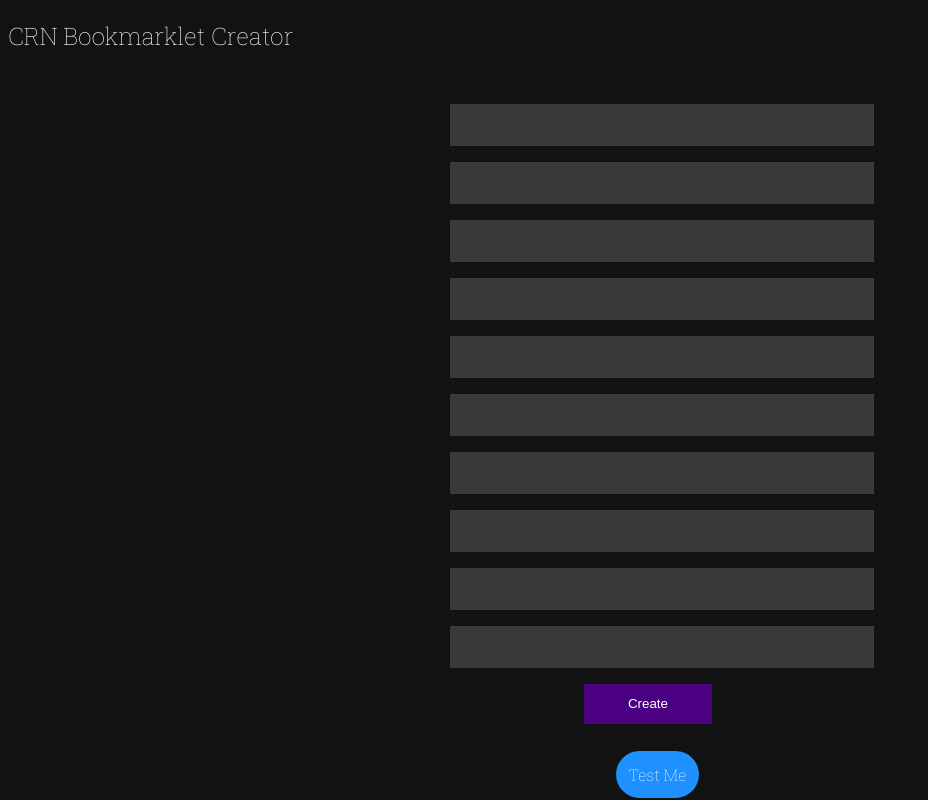
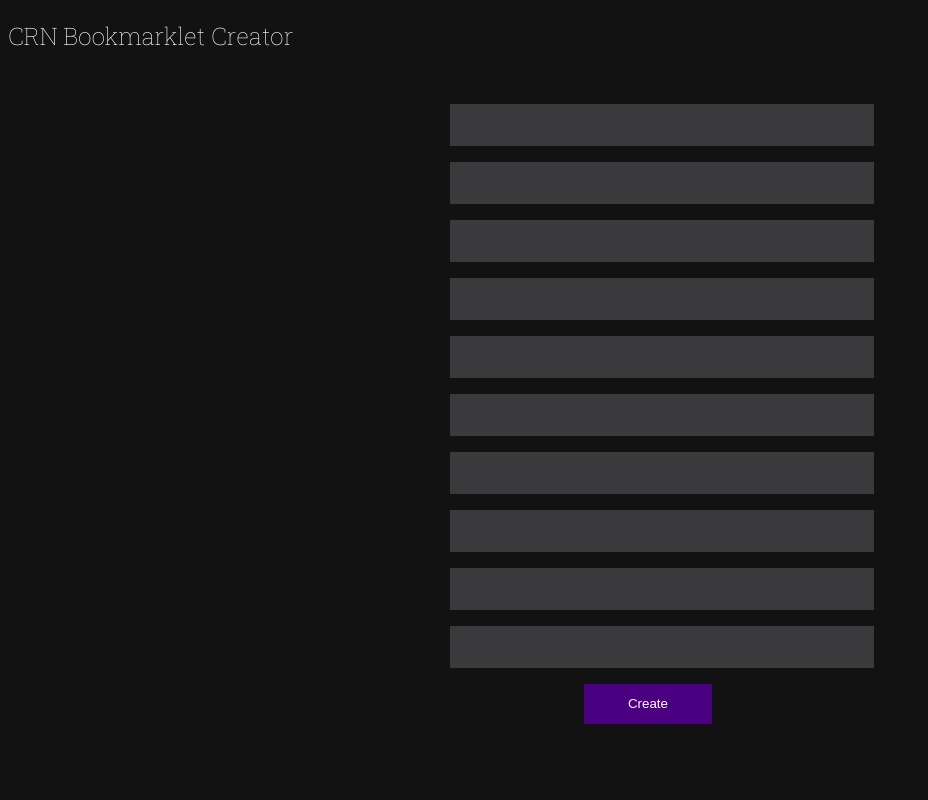
Before and after one commit to Cenngo/CrnBookmarkletCreator, a plain HTML site: page index.html in a window 1280 px wide. Shown: the whole page, without its empty margins (0-928 px from the left). Drawn offline with Linux system fonts and the light colour scheme.

Commit message:
Update index.html

```diff
--- a/index.html
+++ b/index.html
@@ -50,6 +50,7 @@
             margin-top: 10vh;
             text-align: center;
             margin-left: 47.5vw;
+            visibility: hidden;
         }
         #create{
             width: 10vw;
@@ -114,7 +115,7 @@
     </div>
     <button onclick="f()" id="create">Create</button>
     <div style="margin-top: 5vh">
-        <a id="button" href="#">Test Me</a>
+        <a id="button" href="#">Drag Me</a>
     </div>
 </body>
 </html>
```
